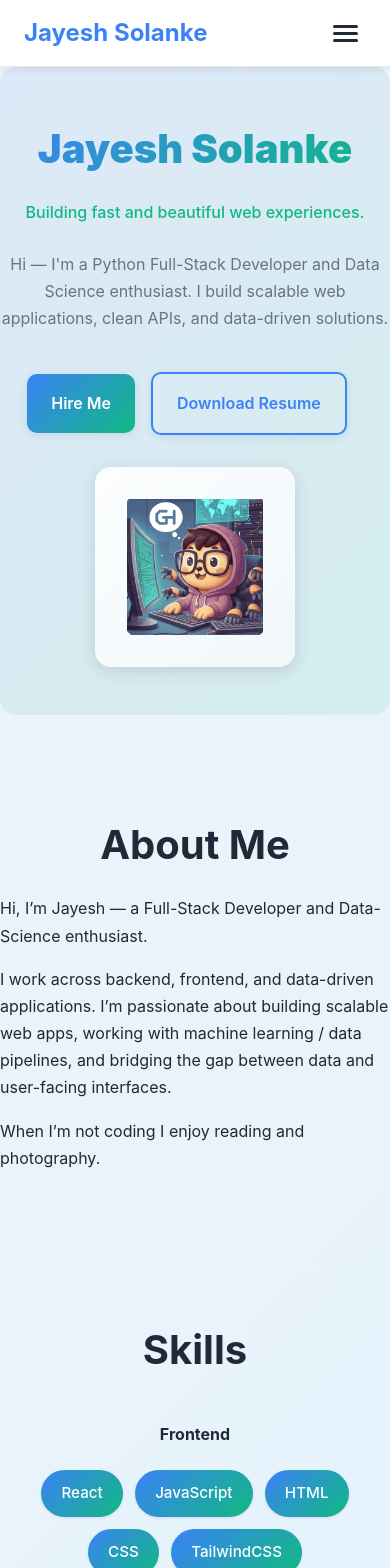
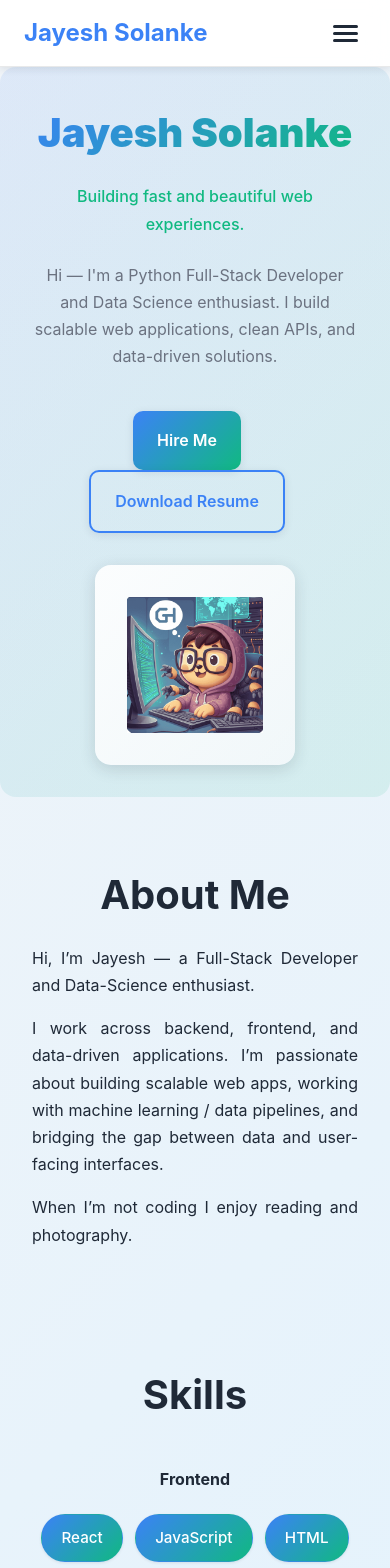
Before and after one commit to jayesh-87/Portfolio, a React (Vite) app: page / in a window 390 px wide. Shown: the top 1568 px of the page. Built offline with nearby package versions, Linux system fonts and the light colour scheme.

Commit message:
Updated portfolio with new project

```diff
--- a/src/styles.css
+++ b/src/styles.css
@@ -159,6 +159,14 @@ h2 { margin-top: 0; color: var(--text); font-size: 2.5rem; font-weight: 700; tex
   color: inherit;
 }
 
+.about {
+  padding: 4rem;                /* Inner spacing like hero section */
+  background: transparent;
+  border-radius: var(--border-radius);
+  text-align: justify;          /* <-- Justifies the text */
+}
+
+
 /* Projects Carousel - Single project view with swipe */
 .projects-carousel { position: relative; display: flex; justify-content: center; align-items: center; min-height: 500px; }
 .card { background: var(--card); padding: 2rem; border-radius: var(--border-radius); display: flex; flex-direction: column; gap: 1.5rem; align-items: center; box-shadow: var(--shadow-light); transition: var(--transition); border: 1px solid rgba(31,41,55,0.05); max-width: 600px; width: 100%; }
@@ -223,7 +231,7 @@ h2 { margin-top: 0; color: var(--text); font-size: 2.5rem; font-weight: 700; tex
     flex-direction: column;
     text-align: center;
     gap: 2rem; /* Reduced gap for tighter mobile layout */
-    padding: 3rem 0; /* Less padding to prevent crowding */
+    padding: 2rem; /* Less padding to prevent crowding */
   }
   .hero-right {
     width: 200px;
@@ -239,5 +247,9 @@ h2 { margin-top: 0; color: var(--text); font-size: 2.5rem; font-weight: 700; tex
   .intro {
     font-size: 1rem; /* Consistent sizing */
   }
+  .about {
+    padding: 2rem;              /* Prevents touching edges on small screens */
+    text-align: justify;
+  }
   /* Other existing rules in the media query remain unchanged */
 }
```
Also changed, not shown: 4 other files (tests, documents, lock files or other folders).
